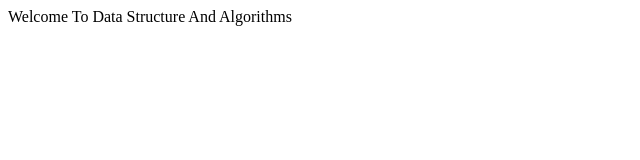
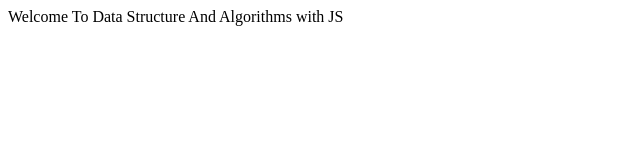
Before and after one commit to Krishankant94/DataStructure, a plain HTML site: page index.html in a window 1280 px wide. Shown: the full height of the page, 0-640 px from the left. Drawn offline with Linux system fonts and the light colour scheme.

Commit message:
minor changes test

```diff
--- a/index.html
+++ b/index.html
@@ -5,6 +5,6 @@
     </head>
 
     <body>
-        Welcome To Data Structure And Algorithms
+        Welcome To Data Structure And Algorithms with JS
     </body>
 </htm>
```
